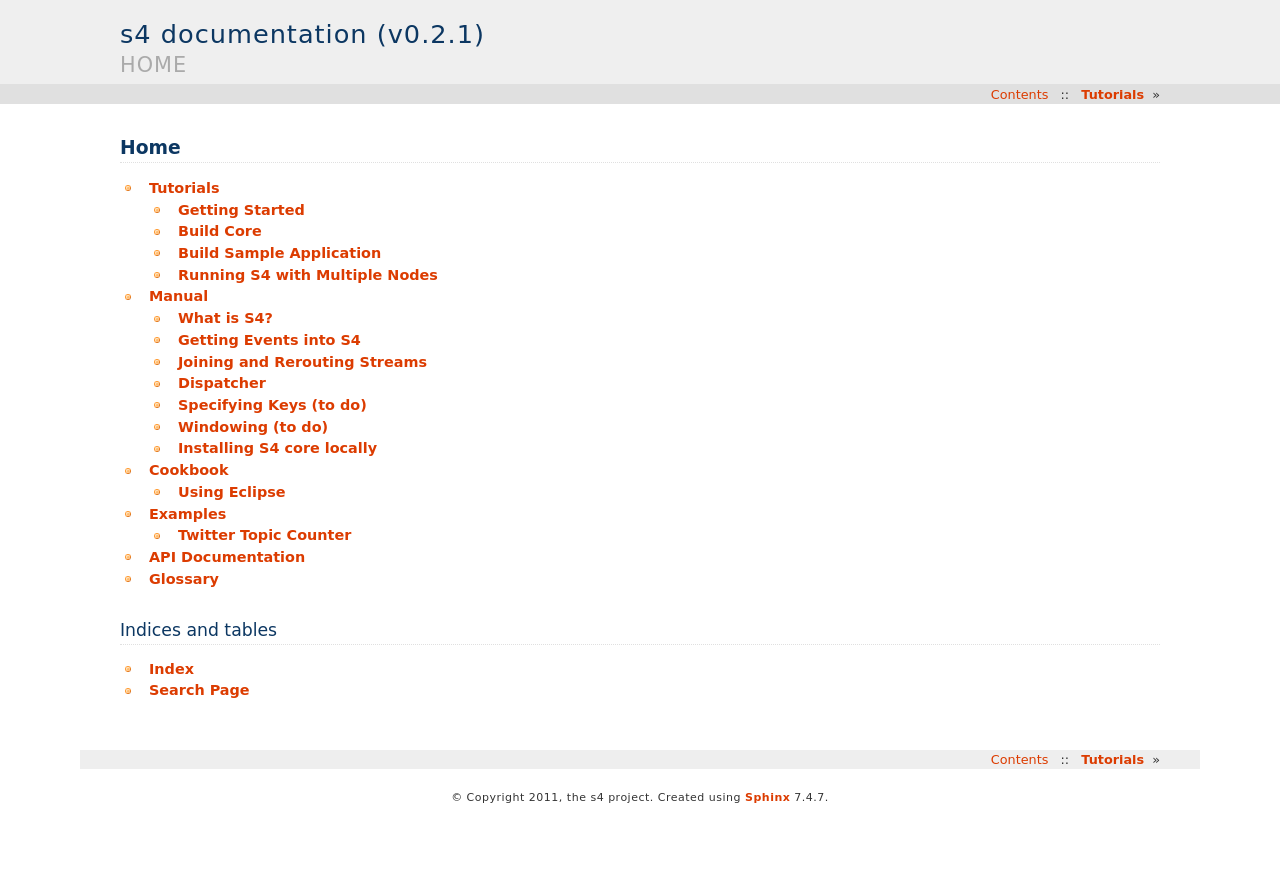
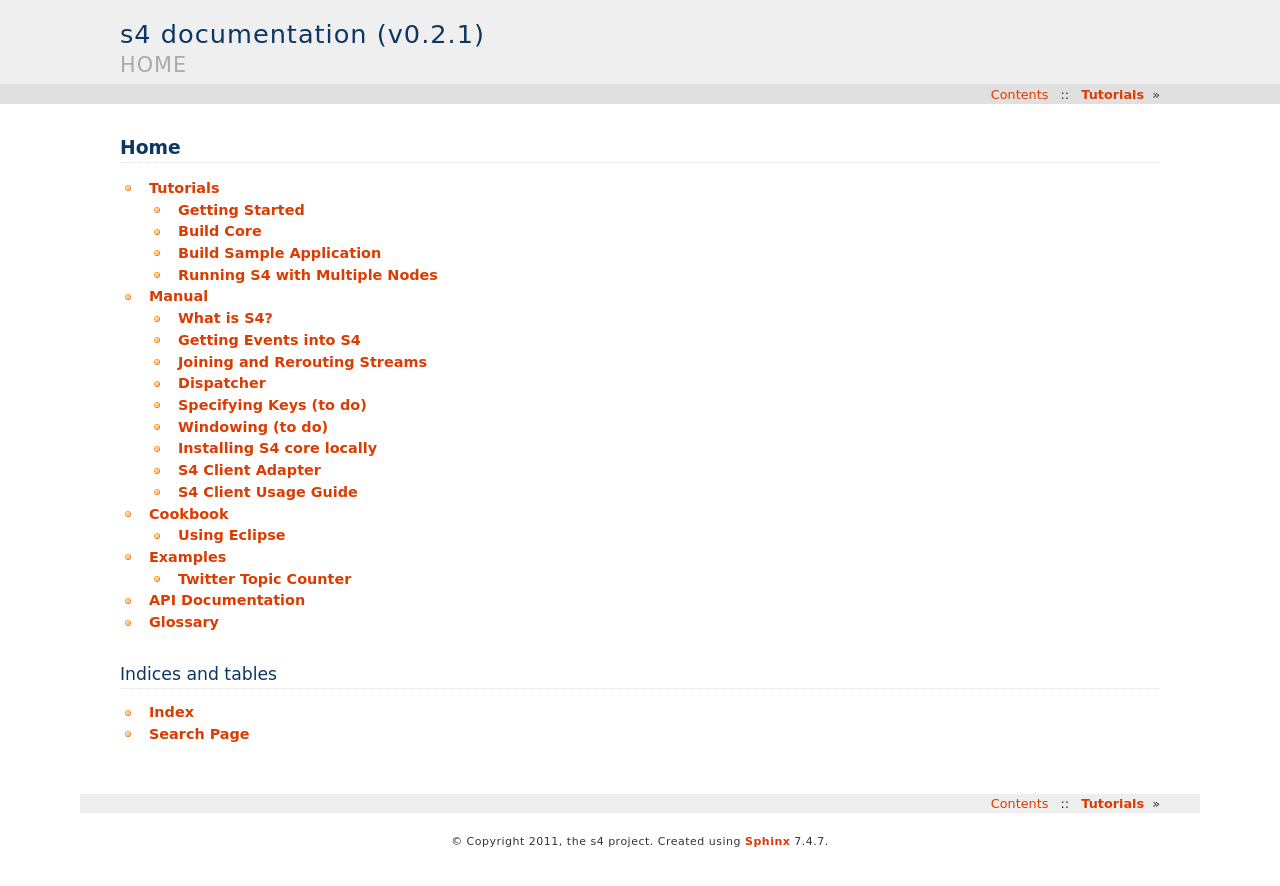
Before and after one commit to s4/docs, a Sphinx documentation site: the page built from source/index.rst, in a window 1280 px wide. Shown: the top 886 px of the page. Built offline with Sphinx 7.4.7, drawn with Linux system fonts in a browser that asks for light colours; formulas are drawn with MathJax 3.

Commit message:
Adding client adapter docs to manual page.

```diff
--- a/source/manual.rst
+++ b/source/manual.rst
@@ -14,3 +14,6 @@ Manual
    manual/specifying_keys
    manual/windowing
    Installing S4 core locally <manual/installing_core_locally>
+
+   manual/client_adapter
+   manual/client_usage
```
